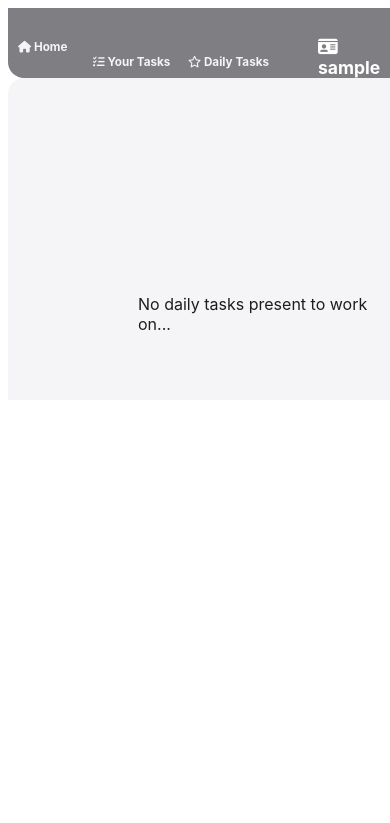
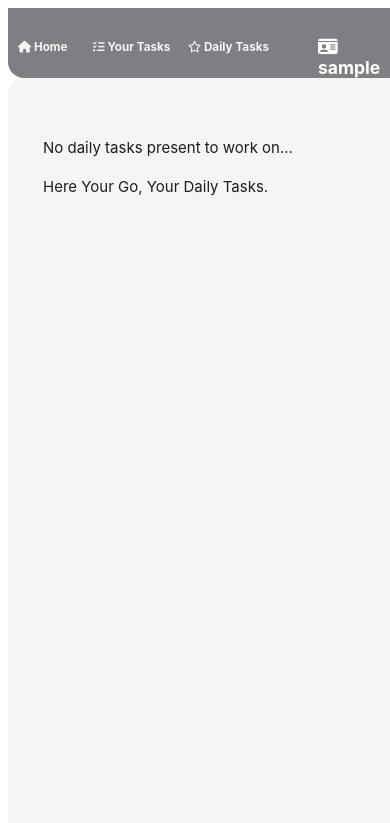
Before and after one commit to AtharvaManale/To-Do-Task-Manager, a Flask app: page /show in a window 390 px wide. Shown: the top 823 px of the page. Run offline with Flask 3, Linux system fonts and the light colour scheme; the visitor is signed in with stand-in values (Sample User, id 1); data that the repository does not hold is empty.

Commit message:
responsive web design

```diff
--- a/app.py
+++ b/app.py
@@ -166,7 +166,6 @@ def daily_task():
     mycursor.close()
     return redirect('/task')
 
-
 @app.route('/show')
 def show_daily():
     if "username" in session:
@@ -183,6 +182,7 @@ def show_daily():
             flash("No daily tasks present to work on...")
 
         mycursor.close()
+        flash("Here Your Go, Your Daily Tasks.")
         return render_template("daily.html", task = tasks, fav = favs, user = username)
 
 @app.route('/remove', methods=['Post'])
--- a/static/daily.css
+++ b/static/daily.css
@@ -49,9 +49,6 @@ a{
 .tasks{
     margin: 100px 0 0 100px;
     padding: 20px;
-}
-.content{
-    margin: 100px 0 0 150px;
 }
 .up{
     display: none;
@@ -117,37 +114,6 @@ select{
 }
 
 
-@media (max-width: 1440px){
-    .navbar{
-        font-size: 25px;
-    }
-    .accounts{
-        margin-top: 360px;
-        font-size: 25px;
-    }
-    .view,.fav{
-      margin-top: 15px;
-        width: 200px;
-    }
-    .up{
-      font-size: 25px;
-      margin-bottom: 30px;
-    }
-    table{
-        margin-top: 70px;
-        font-size: 20px;
-    }
-    #delete{
-        font-size: 17px;
-        margin-left: 30px;
-        width: 110px;
-    }
-    select{
-        font-size: 17px;
-        width: 160px;
-    }
-}
-
 @media (max-width: 456px){
         body{
         display: grid;
@@ -189,8 +155,32 @@ select{
         width: 110px;
     }
     .part2{
-        height: 100%;
+        height: 86vh;
         border-radius: 1rem 1rem 0 0;
         padding: 10px 15px 10px 10px;
     }
+    .tasks{
+        margin: 50px 0 0 25px;
+        padding: 0;
+    }
+    table{
+        margin: 0;
+        font-size: 10px;
+    }
+    #delete{
+        font-size: 10px;
+        margin-left: 15px;
+        width: 70px;
+    }
+    select{
+        font-size: 10px;
+        width: 80px;
+    }
+    .message{
+        font-size: 15px;
+        margin-bottom: 20px;
+    }
+    p{
+        font-size: 13px;
+    }
 }
--- a/templates/daily.html
+++ b/templates/daily.html
@@ -30,6 +30,13 @@
     </div>
     <div class="part2">
         <div class="tasks">
+            {% with messages = get_flashed_messages() %}
+            {% if messages %}
+            {% for message in messages%}
+            <p class="message">{{message}}</p>
+            {% endfor %}
+            {% endif %}
+            {% endwith %}
             <table>
                 {% for t, status in task %}
                 <tr>
@@ -71,13 +78,6 @@
                 </tr>
                 {% endfor %}
             </table>
-            {% with messages = get_flashed_messages() %}
-            {% if messages %}
-            {% for message in messages%}
-            <p class="message">{{message}}</p>
-            {% endfor %}
-            {% endif %}
-            {% endwith %}
         </div>
     </div>
     <script>
```
Also changed, not shown: exp.css (+31 -1 lines).
